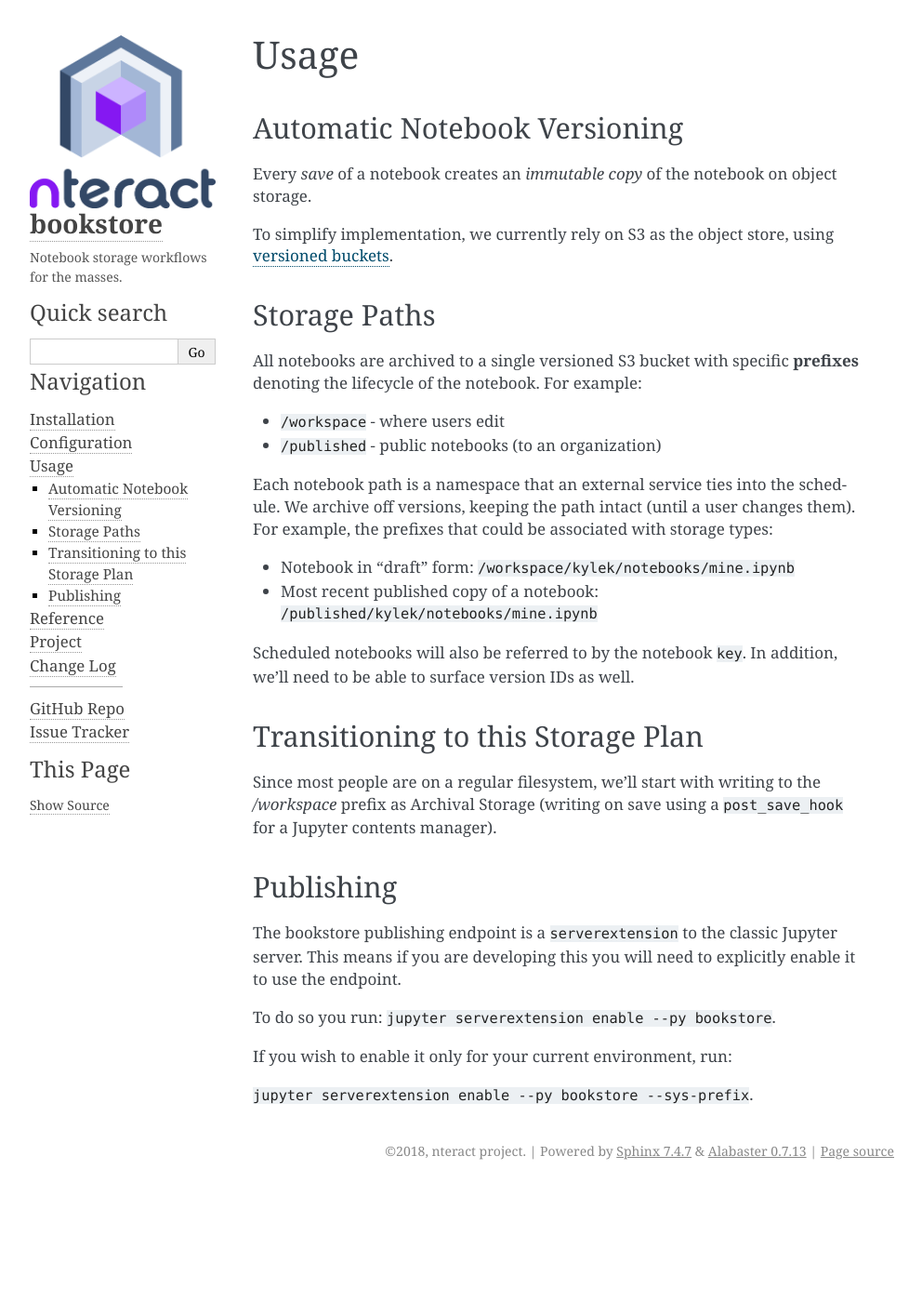
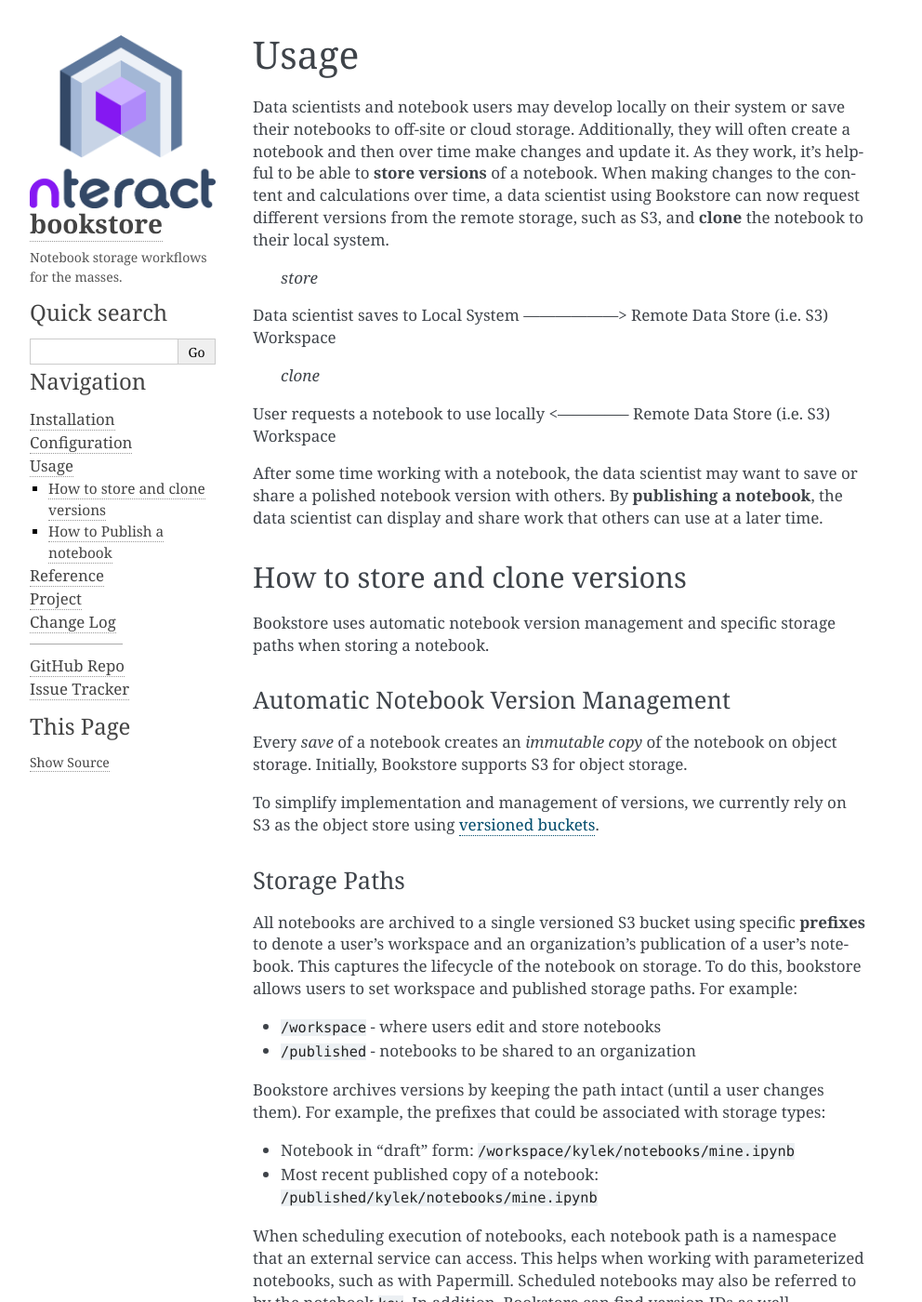
Before and after one commit to nteract/bookstore, a Sphinx documentation site: the page built from docs/source/usage.rst, in a window 1280 px wide and 1400 px high. Shown: the whole window at 93% size, without its empty margins (148-1140 px from the left). Built offline with Sphinx 7.4.7, drawn with Linux system fonts in a browser that asks for light colours; some of the changed text lies outside the part shown.

Commit message:
edit usage doc to be more user focused

```diff
--- a/docs/source/usage.rst
+++ b/docs/source/usage.rst
@@ -1,47 +1,75 @@
 Usage
 =====
 
-Automatic Notebook Versioning
------------------------------
+Data scientists and notebook users may develop locally on their system or save their notebooks to off-site or cloud
+storage. Additionally, they will often create a notebook and then over time make changes and update it. As
+they work, it's helpful to be able to **store versions** of a notebook. When making changes to the content and
+calculations over time, a data scientist using Bookstore can now request different versions from the remote storage,
+such as S3, and **clone** the notebook to their local system.
 
-Every *save* of a notebook creates an *immutable copy* of the notebook on object storage.
+                                             *store*
 
-To simplify implementation, we currently rely on S3 as the object store, using
+Data scientist saves to Local System ------------------> Remote Data Store (i.e. S3) Workspace
+
+                                             *clone*
+
+User requests a notebook to use locally <-------------- Remote Data Store (i.e. S3) Workspace
+
+
+After some time working with a notebook, the data scientist may want to save or share a polished notebook version with
+others. By **publishing a notebook**, the data scientist can display and share work that others can use at a later time.
+
+How to store and clone versions
+-------------------------------
+
+Bookstore uses automatic notebook version management and specific storage paths when storing a notebook.
+
+Automatic Notebook Version Management
+~~~~~~~~~~~~~~~~~~~~~~~~~~~~~~~~~~~~~
+
+Every *save* of a notebook creates an *immutable copy* of the notebook on object storage. Initially, Bookstore
+supports S3 for object storage.
+
+To simplify implementation and management of versions, we currently rely on S3 as the object store using
 `versioned buckets <https://docs.aws.amazon.com/AmazonS3/latest/dev/Versioning.html>`_.
 
 Storage Paths
--------------
+~~~~~~~~~~~~~
 
-All notebooks are archived to a single versioned S3 bucket with specific **prefixes** denoting the lifecycle of
-the notebook. For example:
+All notebooks are archived to a single versioned S3 bucket using specific **prefixes** to denote a user's workspace
+and an organization's publication of a user's notebook. This captures the lifecycle of the notebook on storage. To do
+this, bookstore allows users to set workspace and published storage paths. For example:
 
-- ``/workspace`` - where users edit
-- ``/published`` - public notebooks (to an organization)
+- ``/workspace`` - where users edit and store notebooks
+- ``/published`` - notebooks to be shared to an organization
 
-Each notebook path is a namespace that an external service ties into the schedule. We archive off versions,
-keeping the path intact (until a user changes them). For example, the prefixes that could be associated with
-storage types:
+Bookstore archives versions by keeping the path intact (until a user changes them). For example, the prefixes that could
+be associated with storage types:
 
 - Notebook in "draft" form: ``/workspace/kylek/notebooks/mine.ipynb``
 - Most recent published copy of a notebook: ``/published/kylek/notebooks/mine.ipynb``
 
-Scheduled notebooks will also be referred to by the notebook ``key``. In addition, we'll need to be able to surface
-version IDs as well.
+When scheduling execution of notebooks, each notebook path is a namespace that an external service can access. This
+helps when working with parameterized notebooks, such as with Papermill. Scheduled notebooks may also be referred to
+by the notebook ``key``. In addition, Bookstore can find version IDs as well.
 
-Transitioning to this Storage Plan
-----------------------------------
+Easing the Transition to Bookstore's Storage Plan
+~~~~~~~~~~~~~~~~~~~~~~~~~~~~~~~~~~~~~~~~~~~~~~~~~
 
-Since most people are on a regular filesystem, we'll start with writing to the `/workspace` prefix as Archival
-Storage (writing on save using a ``post_save_hook`` for a Jupyter contents manager).
+Since many people use a regular filesystem, we'll start with writing to the `/workspace` prefix as Archival
+Storage (more specifically, writing on save using a ``post_save_hook`` for the Jupyter contents manager).
 
-Publishing
-----------
+How to Publish a notebook
+-------------------------
 
-The bookstore publishing endpoint is a ``serverextension`` to the classic Jupyter server. This means if you are
-developing this you will need to explicitly enable it to use the endpoint.
+To publish a notebook, Bookstore uses a publishing endpoint which is a ``serverextension`` to the classic Jupyter
+server. If you wish to publish notebook, explicitly enable bookstore as a server extension to use the endpoint. By
+default, publishing is not enabled.
 
-To do so you run: ``jupyter serverextension enable --py bookstore``.
+To enable the extension globally, run::
 
-If you wish to enable it only for your current environment, run:
+    jupyter serverextension enable --py bookstore
 
-``jupyter serverextension enable --py bookstore --sys-prefix``.
+If you wish to enable it only for your current environment, run::
+
+    jupyter serverextension enable --py bookstore --sys-prefix
```
